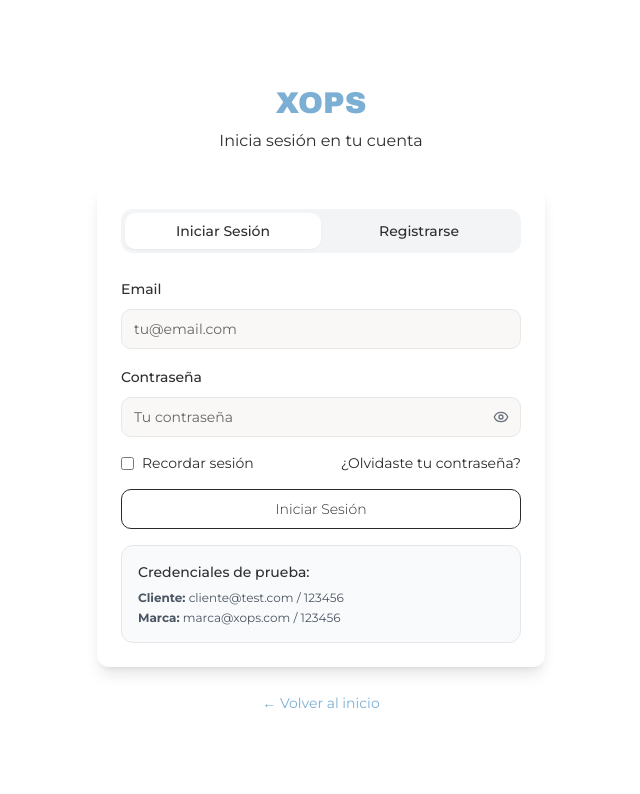
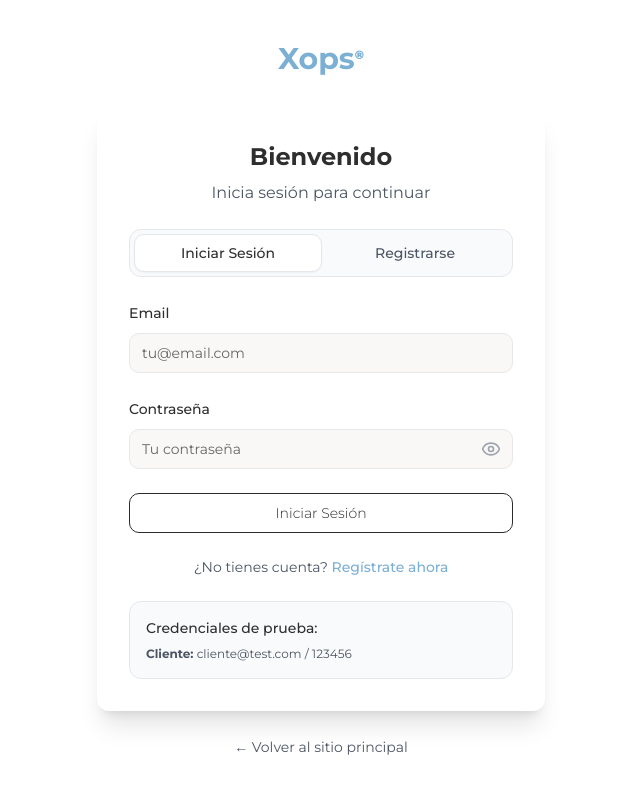
Before and after one commit to Aguilargarcia/xops-mercado-mexicano, a React (Vite) app: page /login in a window 1280 px wide. Shown: the top 794 px of the page, without its empty margins (319-959 px from the left). Built offline with nearby package versions, Linux system fonts and the light colour scheme.

Commit message:
Fix user login styling and admin credentials

```diff
--- a/src/components/auth/LoginForm.tsx
+++ b/src/components/auth/LoginForm.tsx
@@ -51,60 +51,43 @@ const LoginForm = () => {
   };
 
   return (
-    <div className="space-y-4">
-      <form onSubmit={handleLogin} className="space-y-4">
-        {/* Email */}
+    <form onSubmit={handleLogin} className="space-y-6">
       <div className="space-y-2">
-          <Label htmlFor="email">Email</Label>
+        <label className="text-sm font-medium text-tertiary">
+          Email
+        </label>
         <Input
-            id="email"
           type="email"
+          placeholder="tu@email.com"
           value={email}
           onChange={(e) => setEmail(e.target.value)}
-            placeholder="tu@email.com"
           required
-            className="w-full"
         />
       </div>
 
-        {/* Contraseña */}
       <div className="space-y-2">
-          <Label htmlFor="password">Contraseña</Label>
+        <label className="text-sm font-medium text-tertiary">
+          Contraseña
+        </label>
         <div className="relative">
           <Input
-              id="password"
             type={showPassword ? 'text' : 'password'}
+            placeholder="Tu contraseña"
             value={password}
             onChange={(e) => setPassword(e.target.value)}
-              placeholder="Tu contraseña"
+            className="pr-10"
             required
-              className="w-full pr-10"
           />
           <button
             type="button"
             onClick={() => setShowPassword(!showPassword)}
-              className="absolute right-3 top-1/2 transform -translate-y-1/2 text-gray-500 hover:text-gray-700"
+            className="absolute right-3 top-1/2 transform -translate-y-1/2 text-gray-400 hover:text-gray-600"
           >
-              {showPassword ? <EyeOff size={16} /> : <Eye size={16} />}
+            {showPassword ? <EyeOff className="w-5 h-5" /> : <Eye className="w-5 h-5" />}
           </button>
         </div>
       </div>
 
-        {/* Recordar sesión y olvidé contraseña */}
-        <div className="flex items-center justify-between text-sm">
-          <label className="flex items-center">
-            <input type="checkbox" className="mr-2" />
-            Recordar sesión
-          </label>
-          <button
-            type="button"
-            className="text-xops-black hover:text-xops-black/80"
-          >
-            ¿Olvidaste tu contraseña?
-          </button>
-        </div>
-
-        {/* Botón de submit */}
       <Button
         type="submit"
         className="w-full bg-white text-[#2e2a2a] border border-[#2e2a2a] hover:bg-[#2e2a2a] hover:text-white"
@@ -112,21 +95,27 @@ const LoginForm = () => {
       >
         {isLoading ? 'Iniciando sesión...' : 'Iniciar Sesión'}
       </Button>
-      </form>
 
-      {/* Credenciales de prueba */}
+      <div className="mt-6 text-center">
+        <p className="text-sm text-gray-600">
+          ¿No tienes cuenta?{' '}
+          <button
+            type="button"
+            className="text-xops-blue hover:text-xops-blue/80 font-medium"
+          >
+            Regístrate ahora
+          </button>
+        </p>
+      </div>
+
+      {/* Demo credentials */}
       <div className="mt-6 p-4 bg-gray-50 rounded-lg border border-gray-200">
-        <p className="text-sm font-medium text-xops-dark mb-2">Credenciales de prueba:</p>
-        <div className="space-y-1">
+        <p className="text-sm font-medium text-tertiary mb-2">Credenciales de prueba:</p>
         <p className="text-xs text-gray-600">
           <strong>Cliente:</strong> {DEMO_CREDENTIALS.client.email} / {DEMO_CREDENTIALS.client.password}
         </p>
-          <p className="text-xs text-gray-600">
-            <strong>Marca:</strong> {DEMO_CREDENTIALS.brand.email} / {DEMO_CREDENTIALS.brand.password}
-          </p>
       </div>
-      </div>
-    </div>
+    </form>
   );
 };
 
--- a/src/pages/Login.tsx
+++ b/src/pages/Login.tsx
@@ -12,26 +12,33 @@ const Login = () => {
   return (
     <div className="min-h-screen bg-white flex items-center justify-center px-4">
       <div className="w-full max-w-md">
-        {/* Logo y título */}
+        {/* Logo */}
         <div className="text-center mb-8">
           <Link to="/" className="inline-block">
-            <h1 className="text-3xl font-archivo-black text-xops-blue mb-2">XOPS</h1>
+            <span className="font-montserrat text-3xl font-bold text-xops-blue">
+              Xops<span className="text-xs font-black relative -top-2.5">®</span>
+            </span>
           </Link>
-          <p className="text-xops-dark/70">
-            {isLogin ? 'Inicia sesión en tu cuenta' : 'Crea tu cuenta en XOPS'}
-          </p>
         </div>
 
-        {/* Tarjeta principal */}
-        <Card className="p-6 bg-white shadow-lg border-0">
+        <Card className="p-8 shadow-xl border-0">
+          <div className="text-center mb-6">
+            <h1 className="text-2xl font-bold text-tertiary mb-2">
+              {isLogin ? 'Bienvenido' : 'Crea tu cuenta'}
+            </h1>
+            <p className="text-gray-600">
+              {isLogin ? 'Inicia sesión para continuar' : 'Únete a la comunidad Xops'}
+            </p>
+          </div>
+
           {/* Toggle entre Login y Registro */}
-          <div className="flex mb-6 bg-gray-100 rounded-lg p-1">
+          <div className="flex mb-6 bg-gray-50 rounded-lg p-1 border border-gray-200">
             <button
               onClick={() => setIsLogin(true)}
               className={`flex-1 py-2 px-4 rounded-md text-sm font-medium transition-all ${
                 isLogin
-                  ? 'bg-white text-xops-dark shadow-sm'
-                  : 'text-xops-dark/60 hover:text-xops-dark'
+                  ? 'bg-white text-tertiary shadow-sm border border-gray-200'
+                  : 'text-gray-600 hover:text-tertiary'
               }`}
             >
               Iniciar Sesión
@@ -40,8 +47,8 @@ const Login = () => {
               onClick={() => setIsLogin(false)}
               className={`flex-1 py-2 px-4 rounded-md text-sm font-medium transition-all ${
                 !isLogin
-                  ? 'bg-white text-xops-dark shadow-sm'
-                  : 'text-xops-dark/60 hover:text-xops-dark'
+                  ? 'bg-white text-tertiary shadow-sm border border-gray-200'
+                  : 'text-gray-600 hover:text-tertiary'
               }`}
             >
               Registrarse
@@ -52,13 +59,9 @@ const Login = () => {
           {isLogin ? <LoginForm /> : <RegisterForm />}
         </Card>
 
-        {/* Enlaces adicionales */}
-        <div className="text-center mt-6">
-          <Link
-            to="/"
-            className="text-xops-blue hover:text-xops-blue/80 text-sm"
-          >
-            ← Volver al inicio
+        <div className="mt-6 text-center">
+          <Link to="/" className="text-sm text-gray-600 hover:text-xops-blue">
+            ← Volver al sitio principal
           </Link>
         </div>
       </div>
```
Lines whose indentation alone changed are shown as unchanged.
